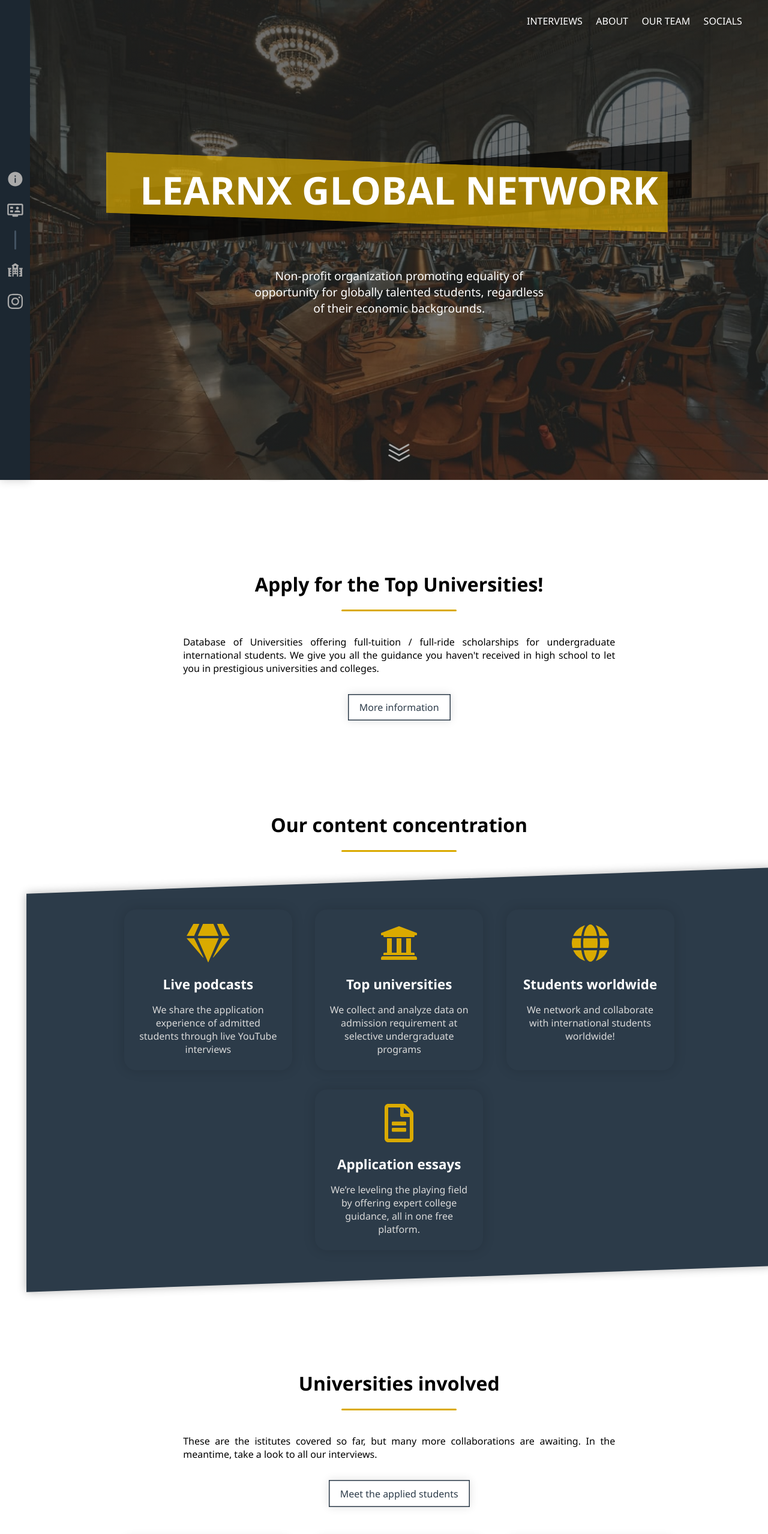
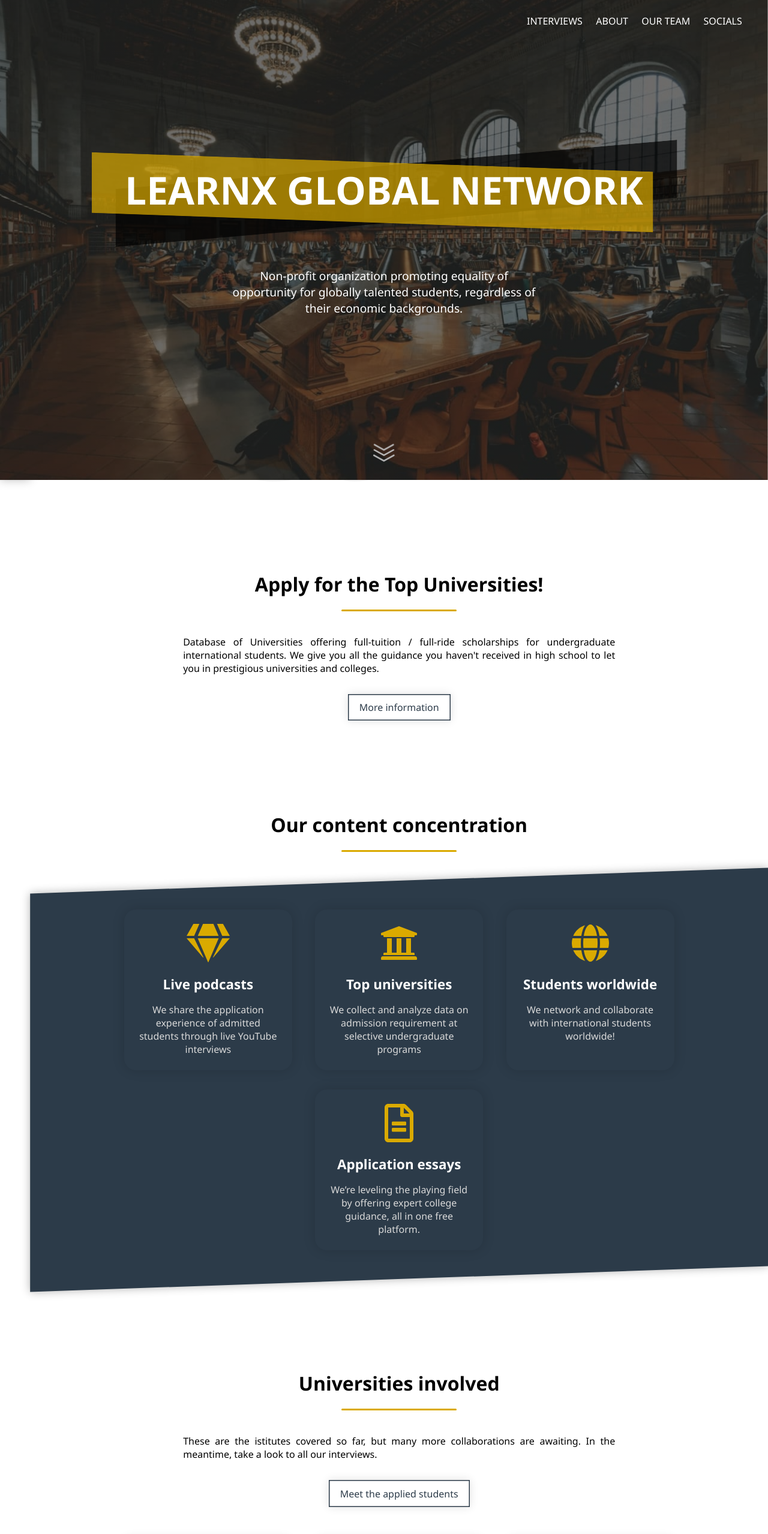
Before and after one commit to Fedesky25/LearnX-site-prototype, a plain HTML site: page index.html in a window 1280 px wide. Shown: the top 2557 px of the page at 60% size. Drawn offline with Linux system fonts and the light colour scheme.

Commit message:
fixed homepage hero

```diff
--- a/css/common.css
+++ b/css/common.css
@@ -162,12 +162,18 @@ header.common-header p {
     .navaside .hidden-narrow {display: none;}
 }
 @media screen and (min-width: 900px){
-    body {
-        padding-left: 3.15rem;
+    :root {
+        --icon-w: 1.8rem;
+        --nav-w: 3.15rem;
+    }
+    body {padding-left: var(--nav-w)}
+    body > .escape-navaside {
+        width: calc(100% + var(--nav-w));
+        transform: translateX(calc( 0px - var(--nav-w)));
+        z-index: 15;
     }
     .navaside {
-        --icon-w: 1.8rem;
-        width: calc(var(--icon-w) * 1.75);
+        width: var(--nav-w);
         position: fixed;
         top: 0;
         left: 0;
@@ -177,7 +183,7 @@ header.common-header p {
         flex-direction: column;
         justify-content: center;
         z-index: 10;
-        box-shadow: 0 0 15px rgba(0,0,0,.2);
+        box-shadow: 0 0 15px rgba(0,0,0,.25);
     }
     .navaside__links {
         list-style: none;
--- a/css/index.css
+++ b/css/index.css
@@ -215,7 +215,7 @@ ul.dark-paper::before {
     bottom: 0;
     left: 50%;
     z-index: -2;
-    width: 101%;
+    width: 100%;
     transform: translateX(-50%) skewY(-2deg);
     background-color: var(--blue);
     box-shadow: 0 0 15px rgba(0,0,0,.3);
--- a/index.html
+++ b/index.html
@@ -9,7 +9,7 @@
     <link rel="stylesheet" href="./css/index.css">
 </head>
 <body>
-    <header>
+    <header class="escape-navaside">
         <h1>LearnX Global Network</h1>
         <p>
             Non-profit organization promoting equality of opportunity for globally talented students, regardless of their economic backgrounds.
```
